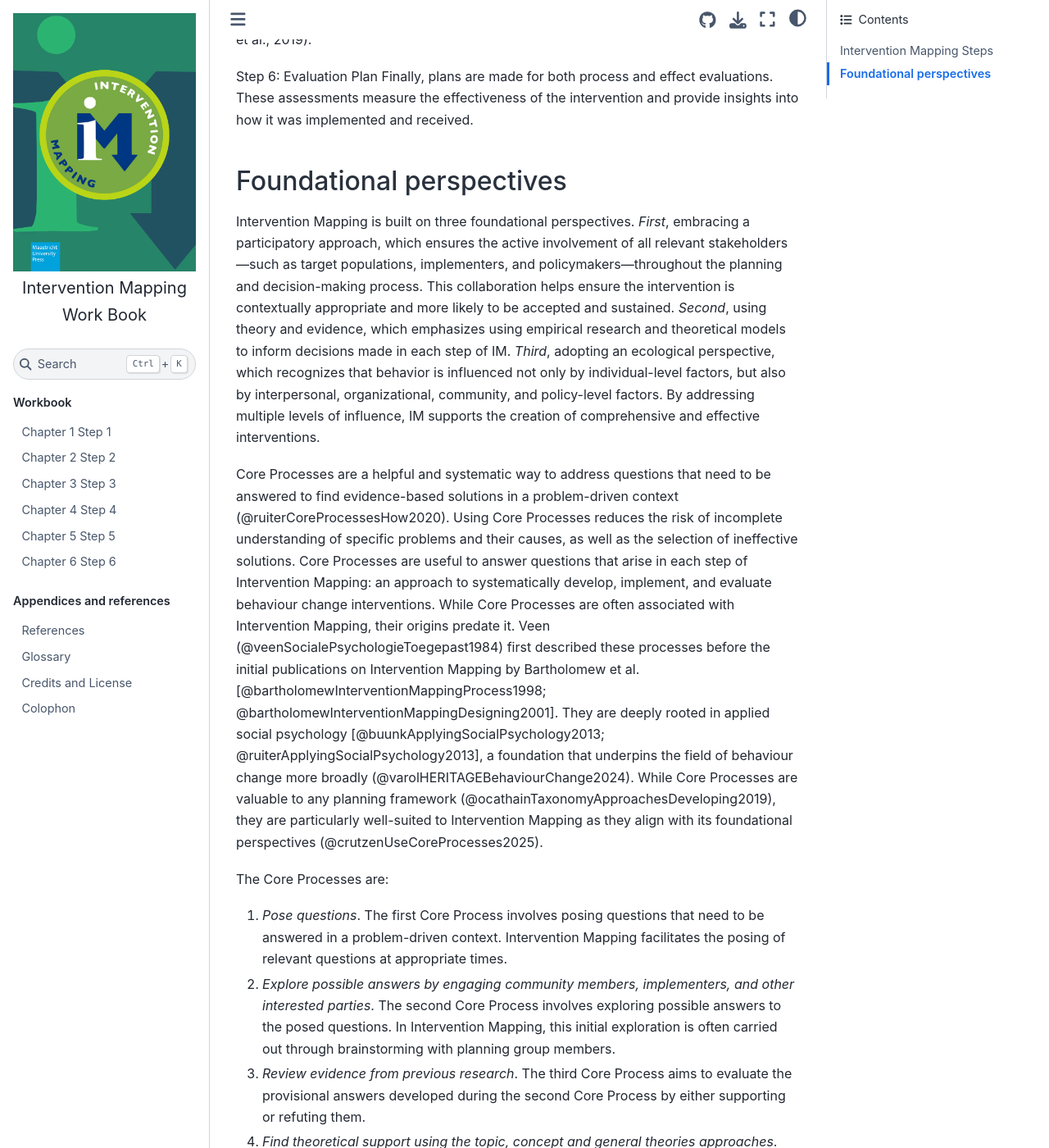
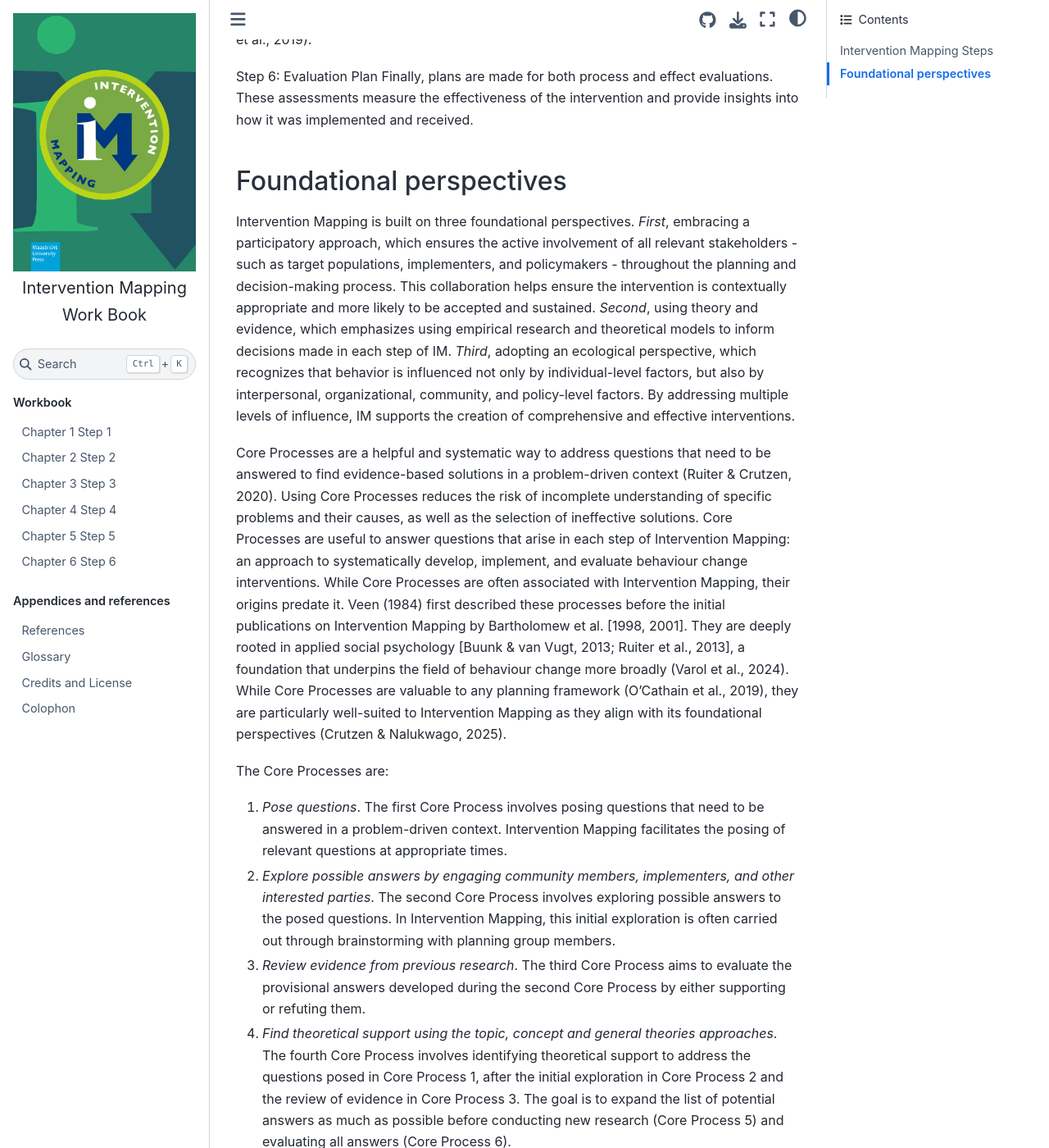
Before and after one commit to MaastrichtUniversityPress/open-up-intervention-mapping, a Jupyter Book: the page built from book/intro.md, in a window 1280 px wide and 1400 px high, scrolled down 1337 px. Shown: the whole window at 82% size. Built offline with Jupyter Book 1.0.4 settings and Sphinx 7.4.7 and the Sphinx Book theme 1.1.4, drawn with Linux system fonts in a browser that asks for light colours; some of the changed text lies outside the part shown.

Commit message:
Update intro.md

```diff
--- a/book/intro.md
+++ b/book/intro.md
@@ -3,11 +3,11 @@
 
 This is the Intervention Mapping Work Book Maastricht University Edition. This work builds upon Peters, G.-J., Oei, N. Y. L., & Ruiter, R. A. C. (2024) *Intervention Mapping Work Book*. Academy of Behavior Change. [https://doi.org/10/nb6j](https://doi.org/10/nb6j). This is an Open Access book, freely available under the [Creative Commons CC-BY-NC-SA license](https://creativecommons.org/licenses/by-nc-sa/4.0/). This book is accompanied by an Exercise Document, which is available as a Google Doc at (https://docs.google.com/document/d/15ZfofEeb2ovKxoUNsr0eeICvgmqUvCA94R_C3cHOtsA/edit?tab=t.0).
 
-The primary goal of this work book is to offer a concise overview of the rationale behind the six key steps of Intervention Mapping and a comprehensive overview of the tasks to be conducted in these six key steps. It is designed to complement the accompanying exercise book, which provides space to apply and practice each step of the Intervention Mapping approach. For a more comprehensive overview of the approach, refer to Intervention Mapping: Health Promotion Planning, Implementation, and Evaluation, 5th Edition by Fernández et al. (@book{fernandez_im_2026).
+The primary goal of this work book is to offer a concise overview of the rationale behind the six key steps of Intervention Mapping and a comprehensive overview of the tasks to be conducted in these six key steps. It is designed to complement the accompanying exercise book, which provides space to apply and practice each step of the Intervention Mapping approach. For a more comprehensive overview of the approach, refer to Intervention Mapping: Health Promotion Planning, Implementation, and Evaluation, 5th Edition by Fernández et al. (2026).
 
 ## Intervention Mapping Steps
 
-Intervention Mapping (IM) is a systematic planning approach used to guide the development of theory- and evidence-based behavior change interventions (@fernandez_im_2026). While IM originated from the field of Health Promotion, it can be applied to all societal problems where behavior change could contribute to, for example, better health and quality of life, public safety, and sustainable environments. IM consists of six iterative and cumulative steps that guide both the development of the intervention and the planning for its implementation and evaluation:
+Intervention Mapping (IM) is a systematic planning approach used to guide the development of theory- and evidence-based behavior change interventions (Fernández et al.,2026). While IM originated from the field of Health Promotion, it can be applied to all societal problems where behavior change could contribute to, for example, better health and quality of life, public safety, and sustainable environments. IM consists of six iterative and cumulative steps that guide both the development of the intervention and the planning for its implementation and evaluation:
 
 Step 1: Needs and Assets Assessment
 This step begins with a comprehensive needs assessment to understand the health issue, associated behaviors, and environmental factors. It also identifies the key determinants—psychological, social, or structural—that contribute to problematic behaviors and conditions.
@@ -29,9 +29,9 @@ Finally, plans are made for both process and effect evaluations. These assessmen
 
 ## Foundational perspectives
 
-Intervention Mapping is built on three foundational perspectives. _First_, embracing a participatory approach, which ensures the active involvement of all relevant stakeholders—such as target populations, implementers, and policymakers—throughout the planning and decision-making process. This collaboration helps ensure the intervention is contextually appropriate and more likely to be accepted and sustained. _Second_, using theory and evidence, which emphasizes using empirical research and theoretical models to inform decisions made in each step of IM. _Third_, adopting an ecological perspective, which recognizes that behavior is influenced not only by individual-level factors, but also by interpersonal, organizational, community, and policy-level factors. By addressing multiple levels of influence, IM supports the creation of comprehensive and effective interventions.
+Intervention Mapping is built on three foundational perspectives. _First_, embracing a participatory approach, which ensures the active involvement of all relevant stakeholders - such as target populations, implementers, and policymakers - throughout the planning and decision-making process. This collaboration helps ensure the intervention is contextually appropriate and more likely to be accepted and sustained. _Second_, using theory and evidence, which emphasizes using empirical research and theoretical models to inform decisions made in each step of IM. _Third_, adopting an ecological perspective, which recognizes that behavior is influenced not only by individual-level factors, but also by interpersonal, organizational, community, and policy-level factors. By addressing multiple levels of influence, IM supports the creation of comprehensive and effective interventions.
 
-Core Processes are a helpful and systematic way to address questions that need to be answered to find evidence-based solutions in a problem-driven context (@ruiterCoreProcessesHow2020). Using Core Processes reduces the risk of incomplete understanding of specific problems and their causes, as well as the selection of ineffective solutions. Core Processes are useful to answer questions that arise in each step of Intervention Mapping: an approach to systematically develop, implement, and evaluate behaviour change interventions. While Core Processes are often associated with Intervention Mapping, their origins predate it. Veen (@veenSocialePsychologieToegepast1984) first described these processes before the initial publications on Intervention Mapping by Bartholomew et al. [@bartholomewInterventionMappingProcess1998; @bartholomewInterventionMappingDesigning2001]. They are deeply rooted in applied social psychology [@buunkApplyingSocialPsychology2013; @ruiterApplyingSocialPsychology2013], a foundation that underpins the field of behaviour change more broadly (@varolHERITAGEBehaviourChange2024). While Core Processes are valuable to any planning framework (@ocathainTaxonomyApproachesDeveloping2019), they are particularly well-suited to Intervention Mapping as they align with its foundational perspectives (@crutzenUseCoreProcesses2025).
+Core Processes are a helpful and systematic way to address questions that need to be answered to find evidence-based solutions in a problem-driven context (Ruiter & Crutzen, 2020). Using Core Processes reduces the risk of incomplete understanding of specific problems and their causes, as well as the selection of ineffective solutions. Core Processes are useful to answer questions that arise in each step of Intervention Mapping: an approach to systematically develop, implement, and evaluate behaviour change interventions. While Core Processes are often associated with Intervention Mapping, their origins predate it. Veen (1984) first described these processes before the initial publications on Intervention Mapping by Bartholomew et al. [1998, 2001]. They are deeply rooted in applied social psychology [Buunk & van Vugt, 2013; Ruiter et al., 2013], a foundation that underpins the field of behaviour change more broadly (Varol et al., 2024). While Core Processes are valuable to any planning framework (O’Cathain et al., 2019), they are particularly well-suited to Intervention Mapping as they align with its foundational perspectives (Crutzen & Nalukwago, 2025).
 
 The Core Processes are:
 
```
